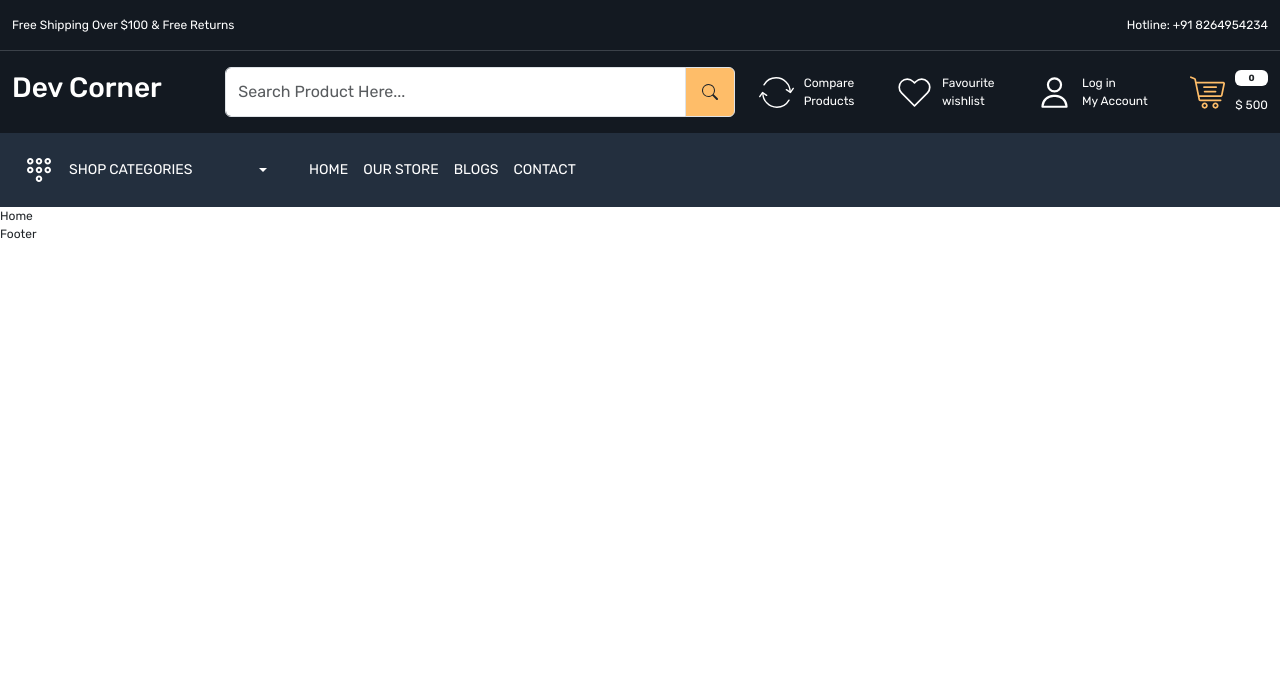
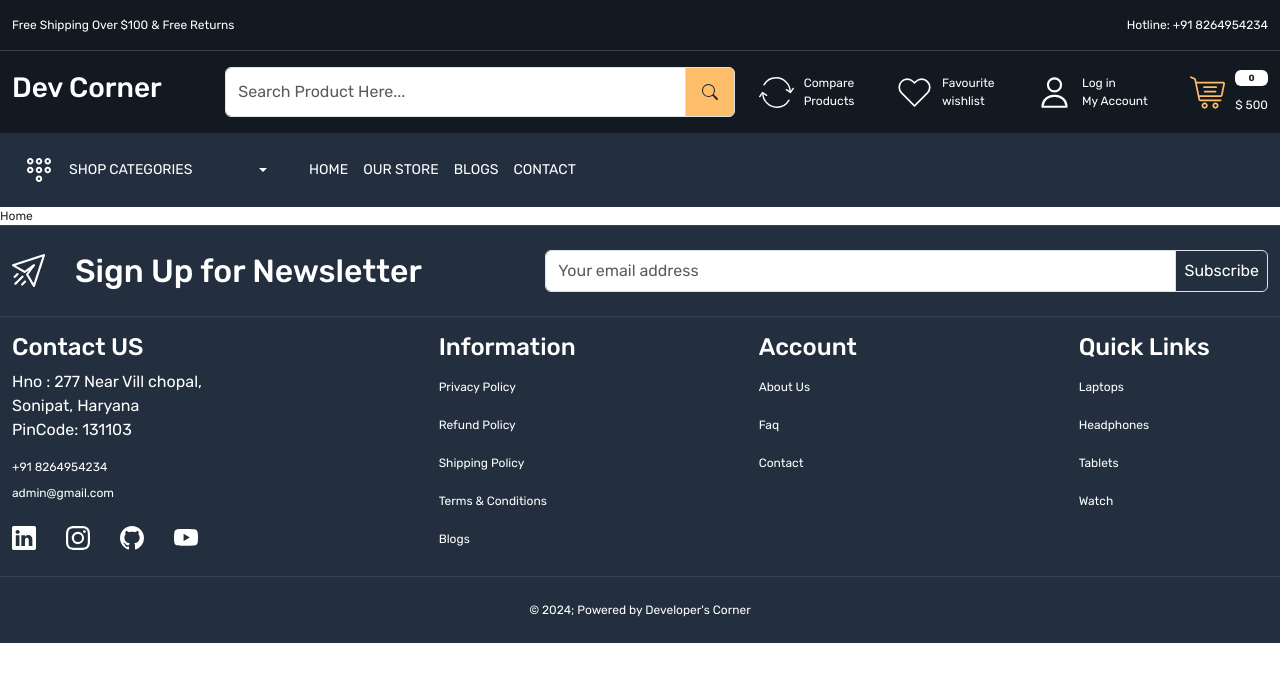
Before and after one commit to nxhawk/mern-ecommerce, a React (Create React App) app in the folder frontend/: page / in a window 1280 px wide. Shown: the top 682 px of the page. Built offline with nearby package versions, Linux system fonts and the light colour scheme.

Commit message:
add footer view

```diff
--- a/frontend/src/App.css
+++ b/frontend/src/App.css
@@ -89,6 +89,22 @@ a{
   color: var(--color-febd69)!important;
 }
 
+/* Header part end */
 
 
-/* Header part end */
+
+/* Footer part */
+footer{
+  background-color: var(--color-232f3e);
+}
+
+footer:not(:first-child){
+  border-top: 1px solid rgba(255, 255, 255, 0.1);
+}
+
+footer .input-group-text{
+  background-color: var(--color-232f3e);
+  color: white;
+  padding: 8px 17px;
+}
+/* Footer part end */
--- a/frontend/src/components/Footer.js
+++ b/frontend/src/components/Footer.js
@@ -1,8 +1,97 @@
 import React from 'react'
+import { Link } from 'react-router-dom'
+import { BsLinkedin, BsGithub, BsYoutube, BsInstagram } from 'react-icons/bs'
 
 const Footer = () => {
   return (
-    <div>Footer</div>
+    <>
+      <footer className='py-4'>
+        <div className='container-xxl'>
+          <div className='row align-items-center'>
+            <div className='col-5'>
+              <div className='footer-top-data d-flex gap-30 align-items-center'>
+                <img src='images/newsletter.png' alt='newsletter' />
+                <h2 className='mb-0 text-white'>Sign Up for Newsletter</h2>
+              </div>
+            </div>
+            <div className='col-7'>
+              <div className="input-group">
+                <input type="text" className="form-control py-1" placeholder="Your email address" aria-label="Your email address" aria-describedby="basic-addon2" />
+                <span className="input-group-text p-2" id="basic-addon2">
+                  Subscribe
+                </span>
+              </div>
+            </div>
+          </div>
+        </div>
+      </footer>
+      <footer className='py-3'>
+        <div className='container-xxl'>
+          <div className='row'>
+            <div className='col-4'>
+              <h4 className='text-white'>Contact US</h4>
+              <div>
+                <address className='text-white fs-6'>Hno : 277 Near Vill chopal, <br /> Sonipat, Haryana <br />
+                  PinCode: 131103
+                </address>
+                <a href='tel:+91 8264954234' className='mt-3 d-block mb-1 text-white'>+91 8264954234</a>
+                <a href='mailto:admin@gmail.com' className='mt-2 d-block mb-0 text-white'>admin@gmail.com</a>
+                <div className='social_icons d-flex align-items-center gap-30 mt-4'>
+                  <a href='' className='text-white'>
+                    <BsLinkedin className='fs-4' />
+                  </a>
+                  <a href='' className='text-white'>
+                    <BsInstagram className='fs-4' />
+                  </a>
+                  <a href='' className='text-white'>
+                    <BsGithub className='fs-4' />
+                  </a>
+                  <a href='' className='text-white'>
+                    <BsYoutube className='fs-4' />
+                  </a>
+                </div>
+              </div>
+            </div>
+            <div className='col-3'>
+              <h4 className='text-white'>Information</h4>
+              <div className='footer-links d-flex flex-column'>
+                <Link className="text-white py-2 mb-1">Privacy Policy</Link>
+                <Link className="text-white py-2 mb-1">Refund Policy</Link>
+                <Link className="text-white py-2 mb-1">Shipping Policy</Link>
+                <Link className="text-white py-2 mb-1">Terms & Conditions</Link>
+                <Link className="text-white py-2 mb-1">Blogs</Link>
+              </div>
+            </div>
+            <div className='col-3'>
+              <h4 className='text-white'>Account</h4>
+              <div className='footer-links d-flex flex-column'>
+                <Link className="text-white py-2 mb-1">About Us</Link>
+                <Link className="text-white py-2 mb-1">Faq</Link>
+                <Link className="text-white py-2 mb-1">Contact</Link>
+              </div>
+            </div>
+            <div className='col-2'>
+              <h4 className='text-white'>Quick Links</h4>
+              <div className='footer-links d-flex flex-column'>
+                <Link className="text-white py-2 mb-1">Laptops</Link>
+                <Link className="text-white py-2 mb-1">Headphones</Link>
+                <Link className="text-white py-2 mb-1">Tablets</Link>
+                <Link className="text-white py-2 mb-1">Watch</Link>
+              </div>
+            </div>
+          </div>
+        </div>
+      </footer>
+      <footer className='py-4'>
+        <div className='container-xxl'>
+          <div className='row'>
+            <div className='col-12'>
+              <p className='text-center mb-0 text-white'>&copy; {new Date().getFullYear()}; Powered by Developer's Corner</p>
+            </div>
+          </div>
+        </div>
+      </footer>
+    </>
   )
 }
 
```
